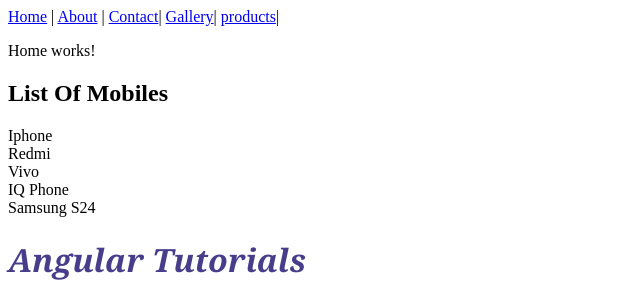
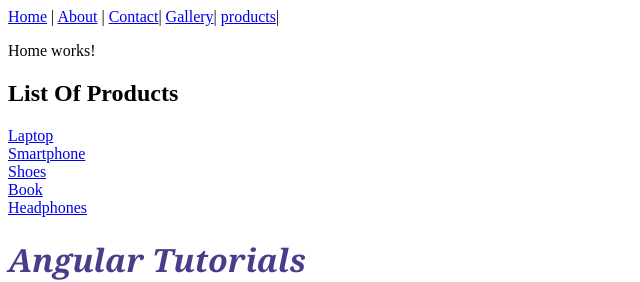
Before and after one commit to Srinivas-Lingampelli/Angular, an Angular app: page / in a window 1280 px wide. Shown: the top 282 px of the page, without its empty margins (0-640 px from the left). Built offline with nearby package versions, Linux system fonts and the light colour scheme.

Commit message:
Products-list Using Route Parameters Exercise added

```diff
--- a/src/app/home/home.html
+++ b/src/app/home/home.html
@@ -1,6 +1,14 @@
 <p>Home works!</p>
 
-<h2>List Of Mobiles</h2>
-<div *ngFor="let m of mobiles">
-  {{ m }}
+<h2>List Of Products</h2>
+
+<div *ngFor="let m of products">
+  <div>
+    <span>
+      <!-- Clickable product name -->
+      <a [routerLink]="['/products', m.id]">
+        {{ m.name }}
+      </a>
+    </span>
+  </div>
 </div>
--- a/src/app/home/home.ts
+++ b/src/app/home/home.ts
@@ -1,21 +1,30 @@
 import { Component } from '@angular/core';
 import { Test } from '../test';
 import { CommonModule } from '@angular/common';
+import { RouterLink } from '@angular/router';
 
 @Component({
   selector: 'app-home',
-  imports: [CommonModule],
+  imports: [CommonModule,RouterLink],
   templateUrl: './home.html',
   styleUrl: './home.css'
 })
 export class Home {
 
  mobiles:any;
+m: any;
+ products :any;
 
-  constructor(public ts:Test)
+
+  constructor(public ts:Test  )
   {
     this.mobiles=ts.mobiles;
+    this.products=ts.products;
+
   }
+  // Example: List of products
+
+
 
 
 }
--- a/src/app/products-list/products-list.html
+++ b/src/app/products-list/products-list.html
@@ -1,3 +1,14 @@
 <p>products-list works!</p>
 
 <p>Your User Id : {{urlId}}</p>
+<!-- src/app/products-list/products-list.html -->
+<div *ngIf="selectedProduct; else notFound">
+  <h2>Product Details</h2>
+  <p><strong>Name:</strong> {{ selectedProduct.name }}</p>
+  <p><strong>Price:</strong> ₹{{ selectedProduct.price }}</p>
+  <p><strong>Category:</strong> {{ selectedProduct.category }}</p>
+</div>
+
+<ng-template #notFound>
+  <p>Product not found.</p>
+</ng-template>
--- a/src/app/products-list/products-list.ts
+++ b/src/app/products-list/products-list.ts
@@ -1,34 +1,33 @@
-import { Component } from '@angular/core';
+// src/app/products-list/products-list.component.ts
+import { Component, OnInit } from '@angular/core';
 import { ActivatedRoute } from '@angular/router';
+import { Test } from '../test';
+import { CommonModule } from '@angular/common';
 
 @Component({
   selector: 'app-products-list',
-  imports: [],
+  imports:[CommonModule],
   templateUrl: './products-list.html',
-  styleUrl: './products-list.css'
+  styleUrls: ['./products-list.css']
 })
-export class ProductsList {
+export class ProductsList implements OnInit {
 
-  constructor(private route:ActivatedRoute)
-  {
+  products: { id: number; name: string; price: number; category: string; }[] = [];
+  urlId: number = 0;
+  selectedProduct: any;
 
+  constructor(private route: ActivatedRoute, public ts: Test) {
+    this.products = ts.products;
   }
 
-  urlId:any;
-
-  ngOnInit()
-  {
-
-    // this.route.paramMap.subscribe(
-    //   params=>{
-
-    //     console.log("Params : "+params)
-    //      this.urlId=params.get('id');
-    //   }
-    // )
-
-    this.urlId=this.route.snapshot.paramMap.get("id");
-
+  getProductById(id: number) {
+    return this.products.find(p => p.id === id);
   }
 
+  ngOnInit() {
+    this.urlId = Number(this.route.snapshot.paramMap.get("id"));
+    this.selectedProduct = this.getProductById(this.urlId);
+    console.log("URL ID:", this.urlId);
+    console.log("Found product:", this.selectedProduct);
+  }
 }
--- a/src/app/test.ts
+++ b/src/app/test.ts
@@ -7,4 +7,12 @@ export class Test {
 
   mobiles=["Iphone","Redmi","Vivo","IQ Phone","Samsung S24"];
 
+   products = [
+  { id: 1, name: "Laptop", price: 55000, category: "Electronics" },
+  { id: 2, name: "Smartphone", price: 20000, category: "Electronics" },
+  { id: 3, name: "Shoes", price: 3000, category: "Fashion" },
+  { id: 4, name: "Book", price: 500, category: "Education" },
+  { id: 5, name: "Headphones", price: 1500, category: "Accessories" }
+];
+
 }
```
